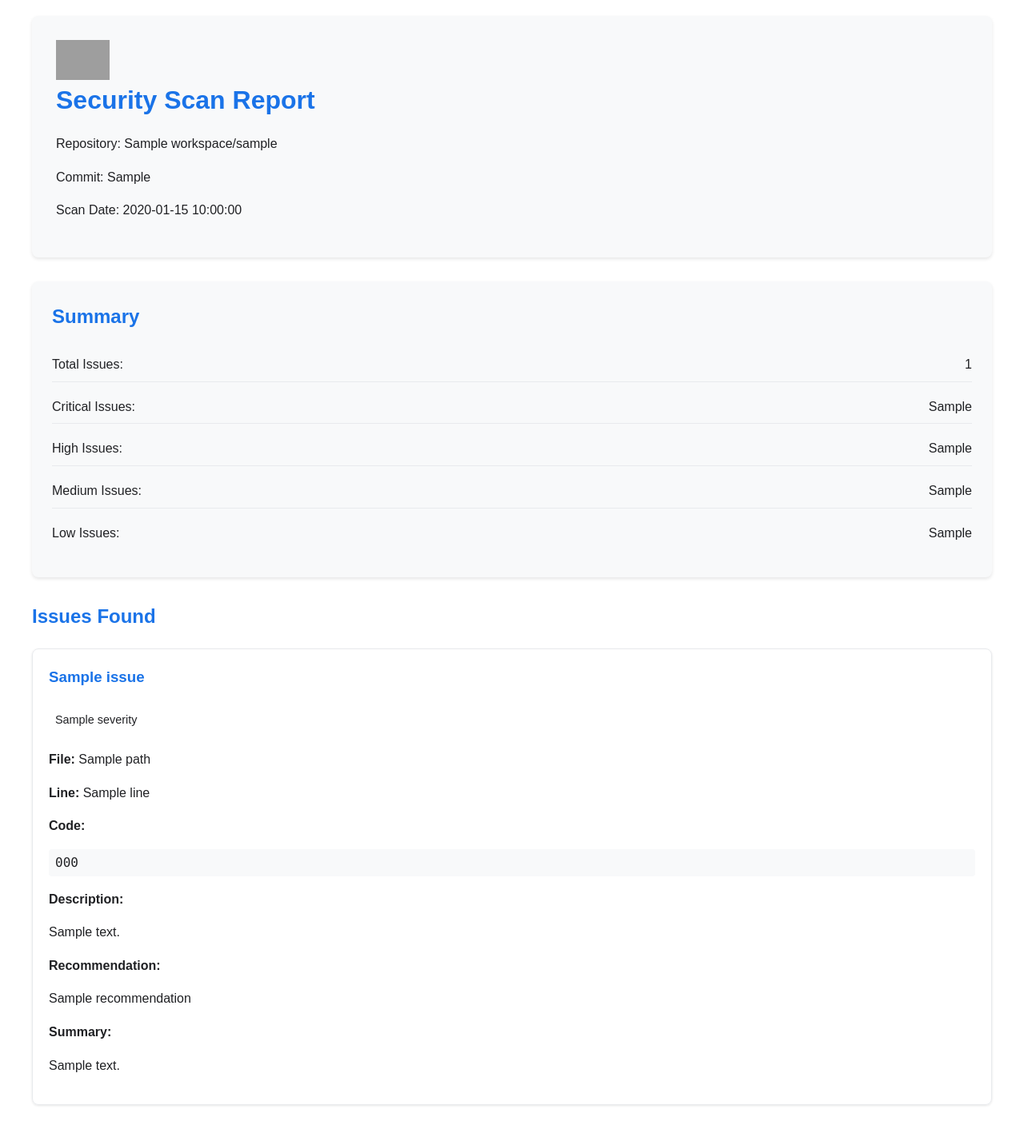
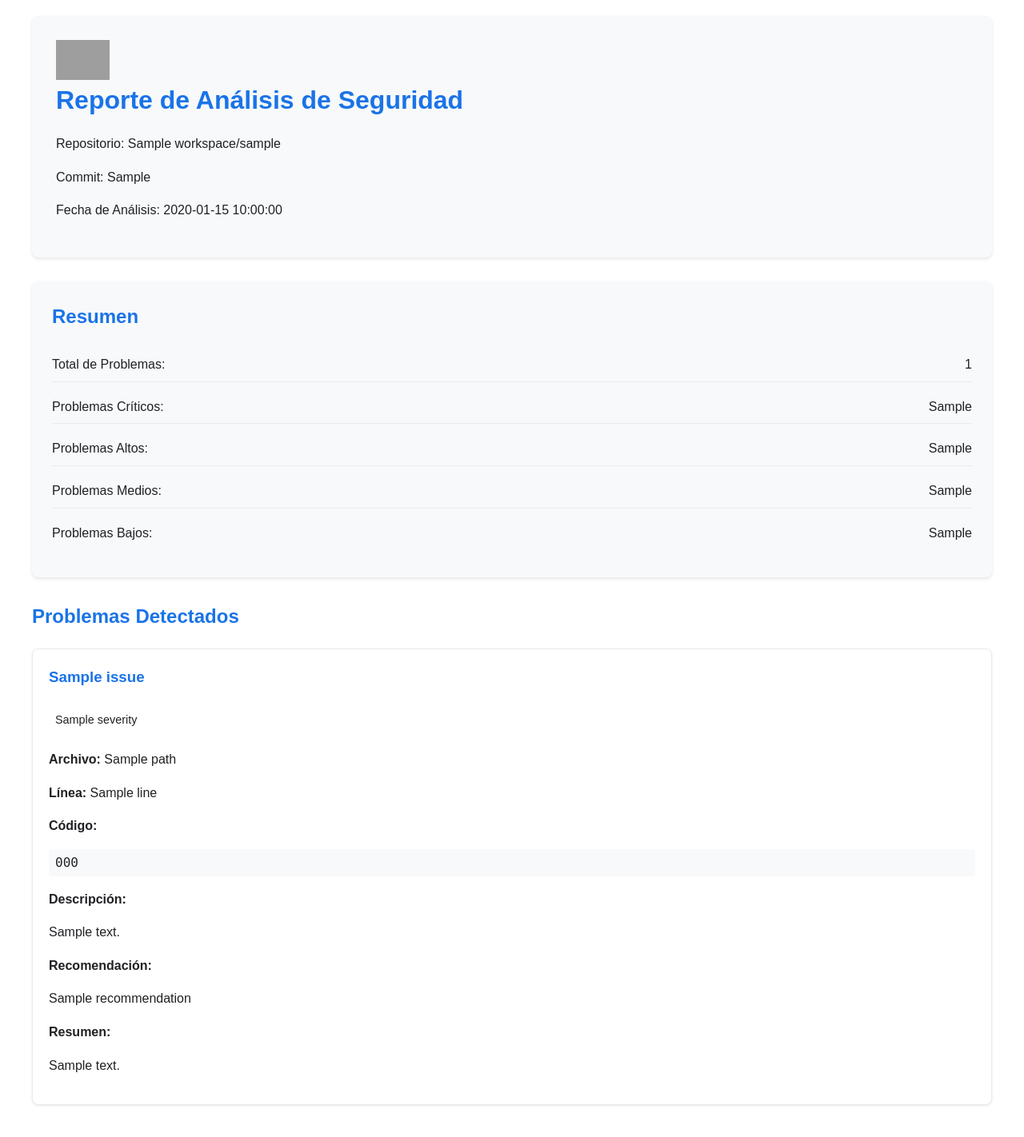
Before and after one commit to KaribuLab/titvo-security-scan, a Python web app: template templates/bitbucket_report.html in a window 1280 px wide. Shown: the whole page at 80% size. Run offline with Jinja, Linux system fonts and the light colour scheme; the template is opened without the code that fills it: most values are stand-ins (such as "Sample title", 1, 10 or a date in 2020); grey boxes are pictures that could not be loaded.

Commit message:
fix: Traducir mensajes y títulos en main.py y bitbucket_report.html para mejorar la localización al español

```diff
--- a/templates/bitbucket_report.html
+++ b/templates/bitbucket_report.html
@@ -1,7 +1,7 @@
 <!DOCTYPE html>
-<html>
+<html lang="es">
 <head>
-    <title>TiTVO Security Scan Report</title>
+    <title>Reporte de Análisis de Seguridad Titvo</title>
     <link rel="icon" type="image/png" href="https://www.titvo.com/favicon.ico">
     <style>
         :root {
@@ -130,40 +130,50 @@
 <body>
     <div class="header">
         <h1>
-            <img src="https://cdn.prod.website-files.com/603dfe33e1a2669e0384eaf6/6048081cbb0b106db5539f7e_Titvologo.png" alt="TiTVO Logo">
+            <img src="https://cdn.prod.website-files.com/603dfe33e1a2669e0384eaf6/6048081cbb0b106db5539f7e_Titvologo.png" alt="Logo Titvo">
         </h1>
-        <h1>Security Scan Report</h1>
-        <p>Repository: {{ workspace }}/{{ repo_slug }}</p>
+        <h1>Reporte de Análisis de Seguridad</h1>
+        <p>Repositorio: {{ workspace }}/{{ repo_slug }}</p>
         <p>Commit: {{ commit_sha }}</p>
-        <p>Scan Date: {{ scan_date }}</p>
+        <p>Fecha de Análisis: {{ scan_date }}</p>
     </div>
 
     <div class="summary">
-        <h2>Summary</h2>
-        <p>Total Issues: <span>{{ total_issues }}</span></p>
-        <p>Critical Issues: <span>{{ critical_issues }}</span></p>
-        <p>High Issues: <span>{{ high_issues }}</span></p>
-        <p>Medium Issues: <span>{{ medium_issues }}</span></p>
-        <p>Low Issues: <span>{{ low_issues }}</span></p>
+        <h2>Resumen</h2>
+        <p>Total de Problemas: <span>{{ total_issues }}</span></p>
+        <p>Problemas Críticos: <span>{{ critical_issues }}</span></p>
+        <p>Problemas Altos: <span>{{ high_issues }}</span></p>
+        <p>Problemas Medios: <span>{{ medium_issues }}</span></p>
+        <p>Problemas Bajos: <span>{{ low_issues }}</span></p>
     </div>
 
-    <h2>Issues Found</h2>
+    <h2>Problemas Detectados</h2>
     {% for issue in issues %}
     <div class="issue {{ issue.severity.lower() }}">
         <h3>{{ issue.title }}</h3>
         <div class="severity-badge severity-{{ issue.severity.lower() }}">
-            {{ issue.severity }}
+            {% if issue.severity == 'CRITICAL' %}
+                Crítico
+            {% elif issue.severity == 'HIGH' %}
+                Alto
+            {% elif issue.severity == 'MEDIUM' %}
+                Medio
+            {% elif issue.severity == 'LOW' %}
+                Bajo
+            {% else %}
+                {{ issue.severity }}
+            {% endif %}
         </div>
-        <p><strong>File:</strong> {{ issue.path }}</p>
-        <p><strong>Line:</strong> {{ issue.line }}</p>
-        <p><strong>Code:</strong></p>
+        <p><strong>Archivo:</strong> {{ issue.path }}</p>
+        <p><strong>Línea:</strong> {{ issue.line }}</p>
+        <p><strong>Código:</strong></p>
         <code>{{ issue.code }}</code>
-        <p><strong>Description:</strong></p>
+        <p><strong>Descripción:</strong></p>
         <p>{{ issue.description }}</p>
-        <p><strong>Recommendation:</strong></p>
+        <p><strong>Recomendación:</strong></p>
         <p>{{ issue.recommendation }}</p>
         {% if issue.summary %}
-        <p><strong>Summary:</strong></p>
+        <p><strong>Resumen:</strong></p>
         <p>{{ issue.summary }}</p>
         {% endif %}
     </div>
```
Also changed, not shown: main.py (+4 -4 lines).
